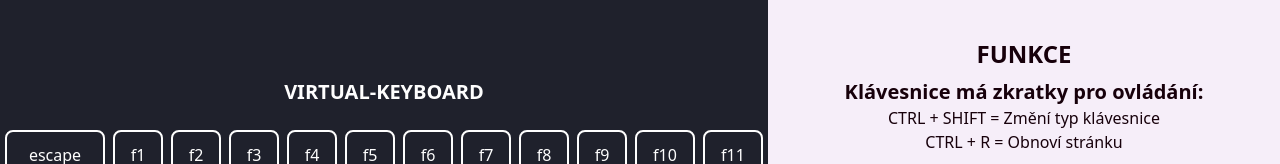
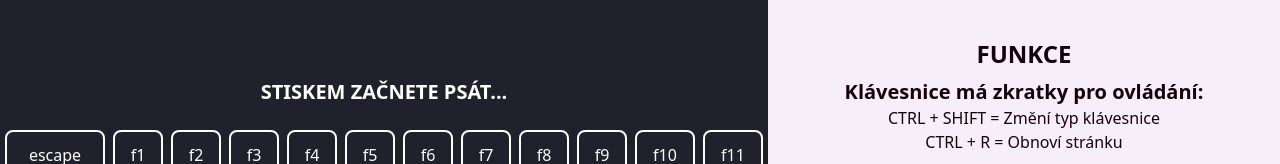
Before and after one commit to OndrejLosensky/virtual-keyboard, a React (Create React App) app: page / in a window 1280 px wide. Shown: the part 178-342 px from the top of the page. Built offline with nearby package versions, Linux system fonts and the light colour scheme; the HTML template or start-up script is replaced by a standard one.

Commit message:
úprava placeholderu v INPUTU

```diff
--- a/src/components/inputKeyboard/InputKeyboard.js
+++ b/src/components/inputKeyboard/InputKeyboard.js
@@ -21,7 +21,7 @@ const InputKeyboard = ({ inputValue }) => {
         ref={inputRef}
         type="text"
         className="text-foreColorWhite font-semibold w-[50%] placeholder:text-foreColorWhite placeholder:uppercase placeholder:font-semibold flex justify-center text-center outline-none text-xl bg-backColor py-2"
-        placeholder="Virtual-keyboard"
+        placeholder="Stiskem začnete psát..."
         defaultValue= {inputValue}
 
       />
```
